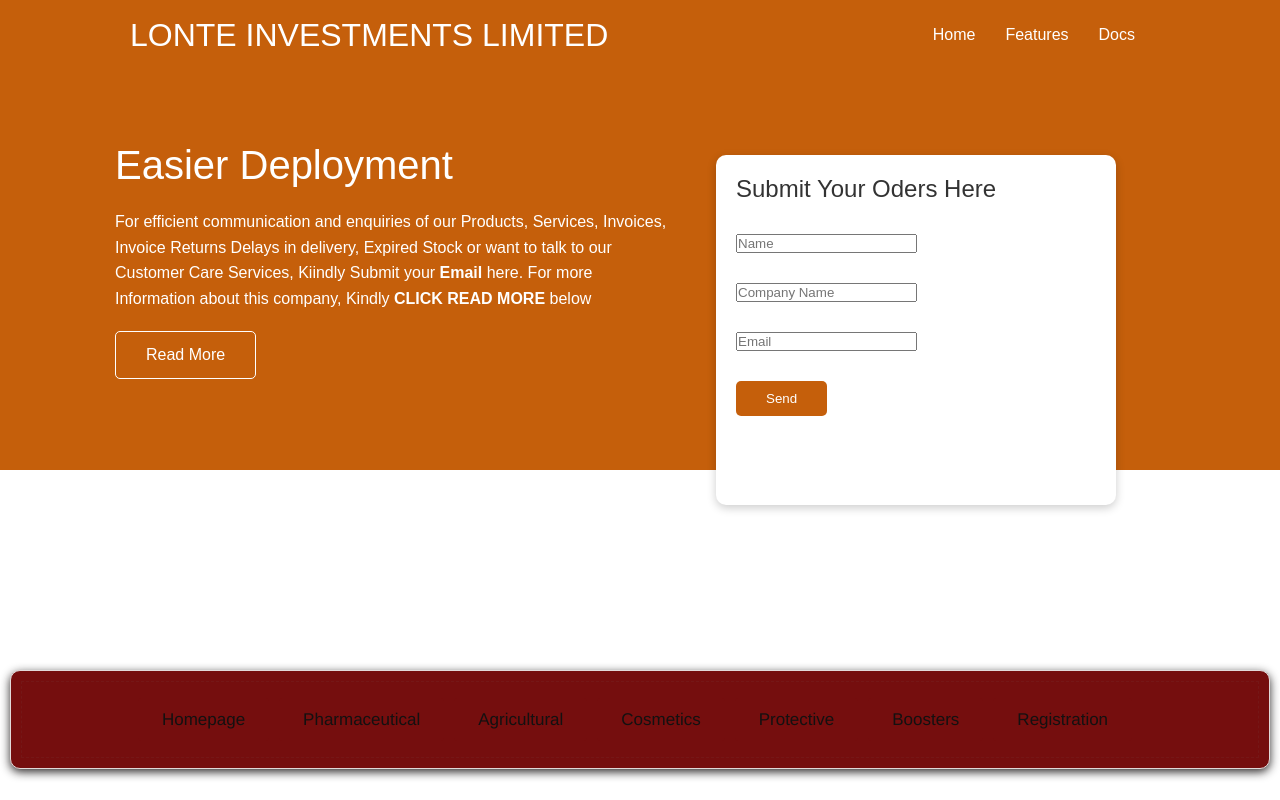
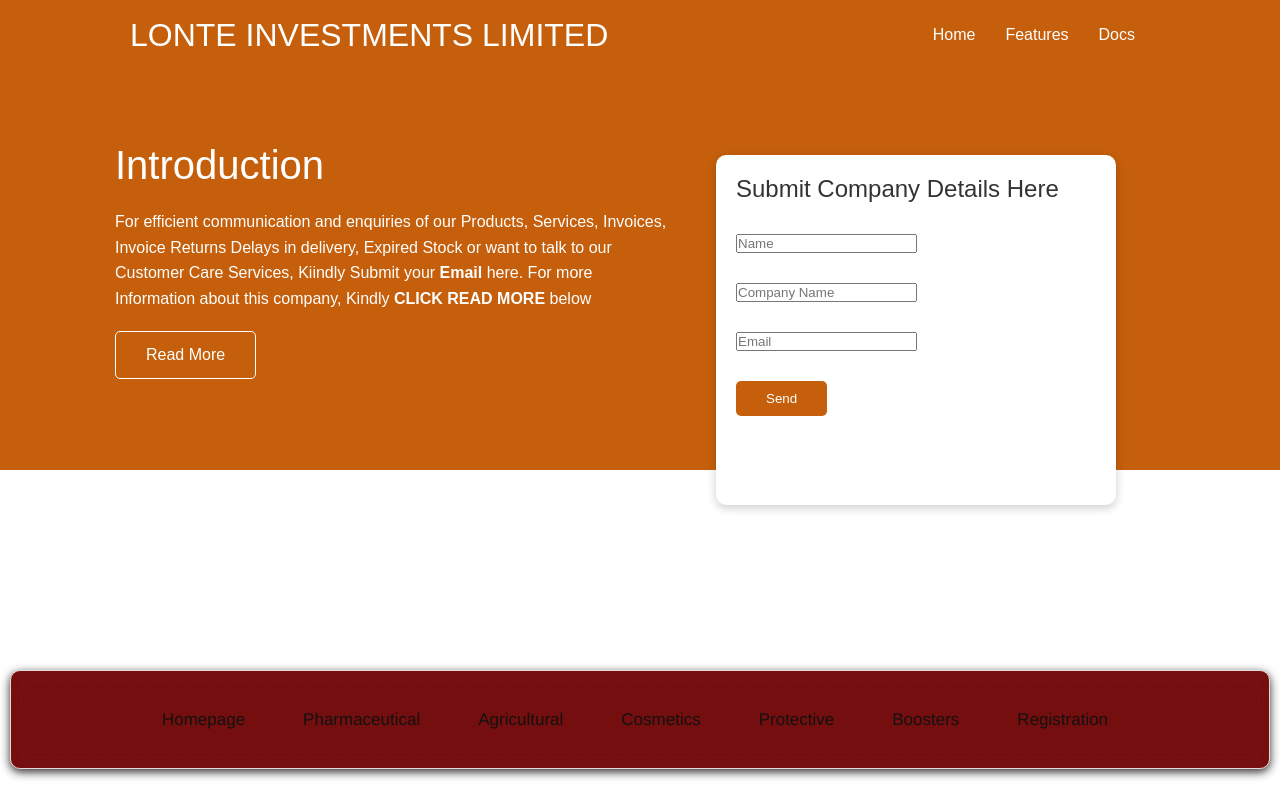
Before and after one commit to kipronorogers/lontelandingpage, a plain HTML site: page index.html in a window 1280 px wide. Drawn offline with Linux system fonts and the light colour scheme.

Commit message:
index file

```diff
--- a/index.html
+++ b/index.html
@@ -25,7 +25,7 @@
     <section class="showcase">
         <div class="container grid">
             <div class="showcase-text">
-                <h1>Easier Deployment</h1>
+                <h1>Introduction</h1>
                 <p>For efficient communication and enquiries of our Products, Services, Invoices, Invoice Returns
                     Delays in delivery, Expired Stock or want to talk to our Customer Care Services, Kiindly Submit
                     your <strong><emm>Email</emm></strong> here. For more Information about this company, Kindly <strong><emm>CLICK</emm></strong>
@@ -34,7 +34,7 @@
                 </p>
             </div>
             <div class="showcase-form card">
-                <h2>Submit Your Oders Here</h2>
+                <h2>Submit Company Details Here</h2>
                 <form>
                     <div class="form-control">
                         <input type="text" name="name" placeholder="Name"Required>
```
